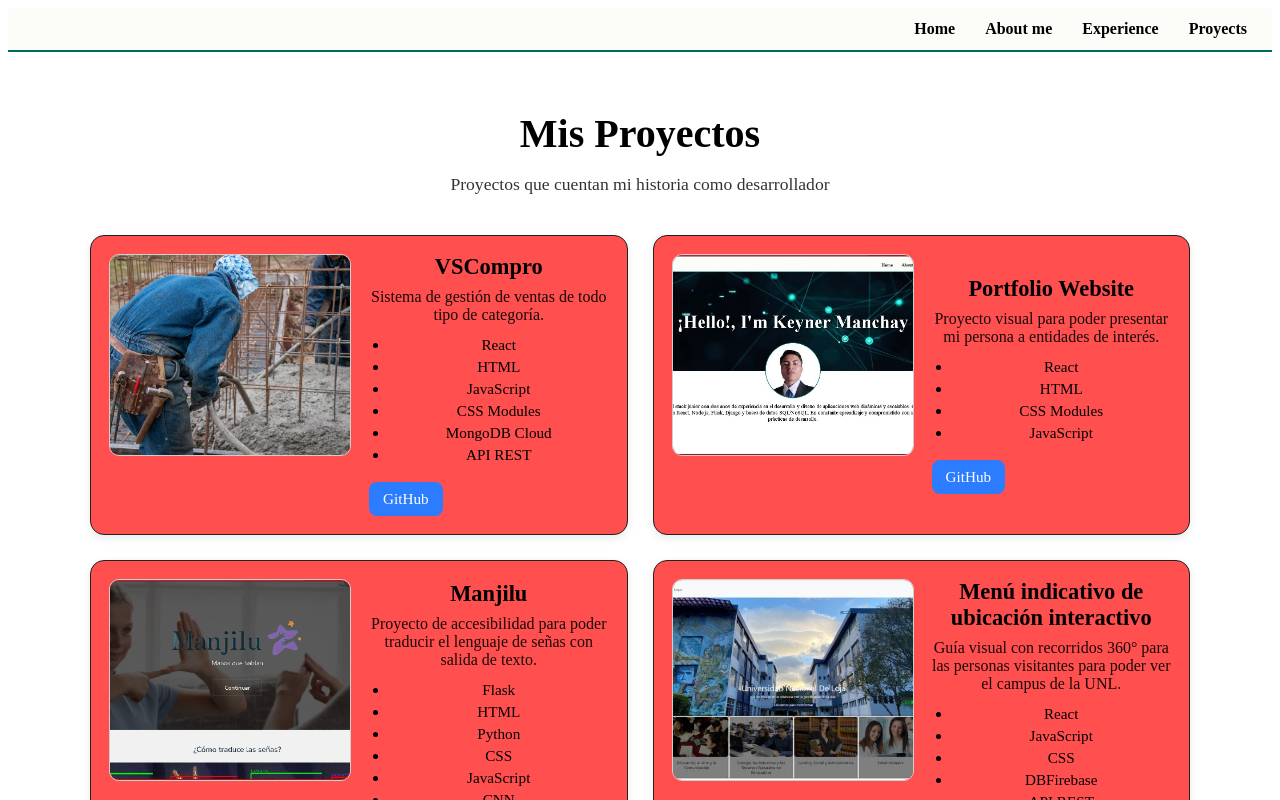
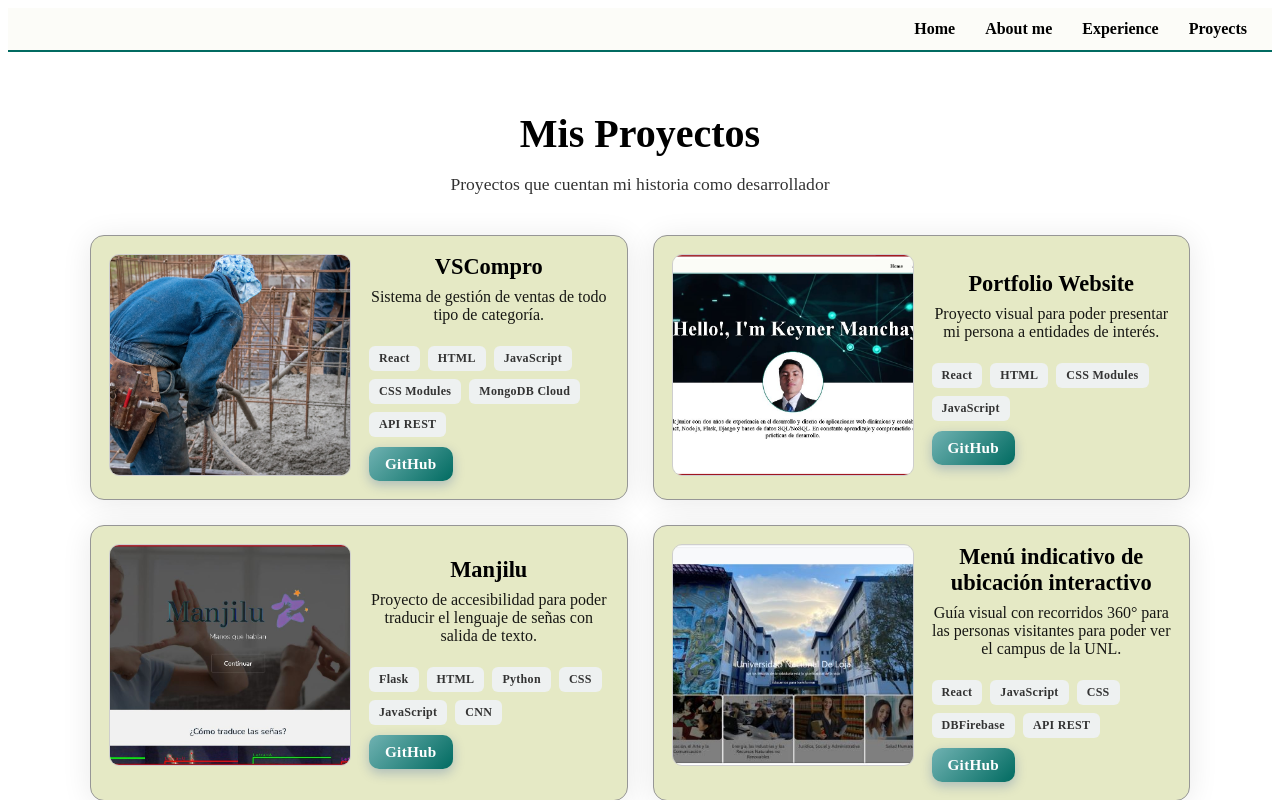
Before and after one commit to kirth8/helloportafolio, a React (Create React App) app in the folder helloportafolio/: page /projects in a window 1280 px wide. Shown: the top 800 px of the page. Built offline with nearby package versions, Linux system fonts and the light colour scheme.

Commit message:
Se aplican mejoras de estilos en la pagina de Projects

```diff
--- a/helloportafolio/src/components/css/About.module.css
+++ b/helloportafolio/src/components/css/About.module.css
@@ -42,16 +42,11 @@
   align-items: center;
   justify-content: center;
 
-  /* font-weight: 200;  */
   transform: scaleX(0.3) scaleY(1.4);
 
-
-
   line-height: 6rem;
-  margin: 0 30px;           /* separación entre texto e imagen */
+  margin: 0 30px;
 }
-
-
 
 /* contenedor de la imagen (derecha) */
 .imageWrap {
@@ -60,7 +55,6 @@
   justify-content: center;
 }
 
-/* imagen con estilo */
 .image {
   width: 400px;
   max-width: 100%;
@@ -77,7 +71,6 @@
   margin-top: 40px;
 }
 
-/* Títulos */
 .groupTitle {
   text-align: center;
   color: #016B61;
@@ -87,7 +80,6 @@
   padding-bottom: 30px;
 }
 
-/* Contenedor estilo "mano de cartas" */
 .hand {
   display: inline-grid;
   counter-set: card 0;
@@ -155,7 +147,6 @@
   margin-top: 60px;
 }
 
-/* Tarjetas */
 .infoCard {
   padding: 20px;
   position: relative;
@@ -169,14 +160,12 @@
   border-bottom: 2px solid #008f7a;
 }
 
-/* LISTA SIN PUNTOS */
 .infoCard ul {
   list-style: none;
   padding: 0;
   margin: 0;
 }
 
-/* CUADROS PARA LOS <li> */
 .infoCard ul li {
   padding: 10px 14px;
   margin-bottom: 8px;
@@ -187,11 +176,11 @@
 
 /* COLORES INTERCALADOS */
 .infoCard ul li:nth-child(odd) {
-  background: #e9fdf9;   /* verde muy claro */
+  background: #e9fdf9;
 }
 
 .infoCard ul li:nth-child(even) {
-  background: #f2f2f2;   /* gris claro */
+  background: #f2f2f2;
 }
 
 /* Hover suave */
@@ -207,7 +196,6 @@
   }
 }
 
-/* RESPONSIVE: apilar en móvil */
 @media (max-width: 768px) {
   .inner {
     flex-direction: column;
--- a/helloportafolio/src/components/css/Projects.module.css
+++ b/helloportafolio/src/components/css/Projects.module.css
@@ -28,8 +28,8 @@
 /* --- CARD --- */
 .card {
   display: flex;
-  background: #ff4f4f;
-  border: 1px solid #222;
+  background: #E5E9C5;
+  border: 0.5px solid #969696;
   padding: 18px;
   border-radius: 14px;
   opacity: 0;
@@ -38,12 +38,12 @@
   overflow: hidden;
 
   transition: transform 0.25s ease, box-shadow 0.25s ease;
-  box-shadow: 0px 3px 10px rgba(0,0,0,0.09);
+  box-shadow: 0px 3px 30px rgba(0,0,0,0.09);
 }
 
 .card:hover {
   transform: translateY(-6px);
-  box-shadow: 0px 8px 22px rgba(0,0,0,0.17);
+  box-shadow: 0px 8px 40px rgba(0,0,0,0.17);
 }
 
 /* Animación de aparición */
@@ -55,7 +55,7 @@
 /* --- IMAGEN --- */
 .image {
   width: 240px;
-  height: 200px;
+  height: 220px;
   object-fit: cover;
   border-radius: 10px;
   margin-right: 18px;
@@ -82,14 +82,27 @@
 
 /* --- LISTA DE TECNOLOGÍAS --- */
 .techList {
-  margin: 0 0 14px 0;
-  padding-left: 20px;
+  display: flex;
+  flex-wrap: wrap;
+  gap: 8px;
+  margin: 10px 0;
+  padding: 0;
+  list-style: none;
 }
 
 .techList li {
-  list-style: disc;
-  margin-bottom: 4px;
-  font-size: 0.95rem;
+  padding: 5px 10px;
+  font-size: 0.75rem;
+  border-radius: 6px;
+  background: #eef1f1;
+  color: #333;
+  font-weight: 600;
+  letter-spacing: 0.3px;
+}
+
+.techList li:hover {
+  transform: translateY(-2px);
+  box-shadow: 0 4px 8px rgba(0,0,0,0.08);
 }
 
 /* --- BOTONES --- */
@@ -99,17 +112,30 @@
 }
 
 .buttons a {
-  background: #2b7cff;
-  padding: 8px 14px;
-  border-radius: 8px;
+  background: linear-gradient(135deg, #70B2B2, #016B61);
+  padding: 8px 16px;
+  border-radius: 10px;
   text-decoration: none;
   color: white;
   font-size: 0.95rem;
-  transition: background 0.2s ease;
+  font-weight: 600;
+  letter-spacing: 0.3px;
+
+  display: inline-flex;
+  align-items: center;
+  gap: 6px;
+
+  box-shadow: 0 4px 12px rgba(0, 50, 150, 0.25);
+  transition: transform 0.2s ease, box-shadow 0.25s ease;
 }
 
 .buttons a:hover {
-  background: #1a5cd8;
+  transform: translateY(-3px);
+  box-shadow: 0 6px 15px rgba(0, 50, 150, 0.35);
+}
+
+.buttons a:active {
+  transform: translateY(-1px);
 }
 
 /* --- RESPONSIVE --- */
@@ -123,8 +149,8 @@
   }
 
   .image {
-    width: 180px;
-    height: 140px;
+    width: 230px;
+    height: 210px;
   }
 }
 
--- a/helloportafolio/src/pages/Projects.js
+++ b/helloportafolio/src/pages/Projects.js
@@ -59,7 +59,7 @@ export default function Projects() {
               </ul>
 
               <div className={styles.buttons}>
-                <a href={p.github} target="_blank" rel="noreferrer">GitHub</a>
+                <a href={p.github} target="_blank" rel="noopener noreferrer">GitHub</a>
               </div>
             </div>
           </div>
```
